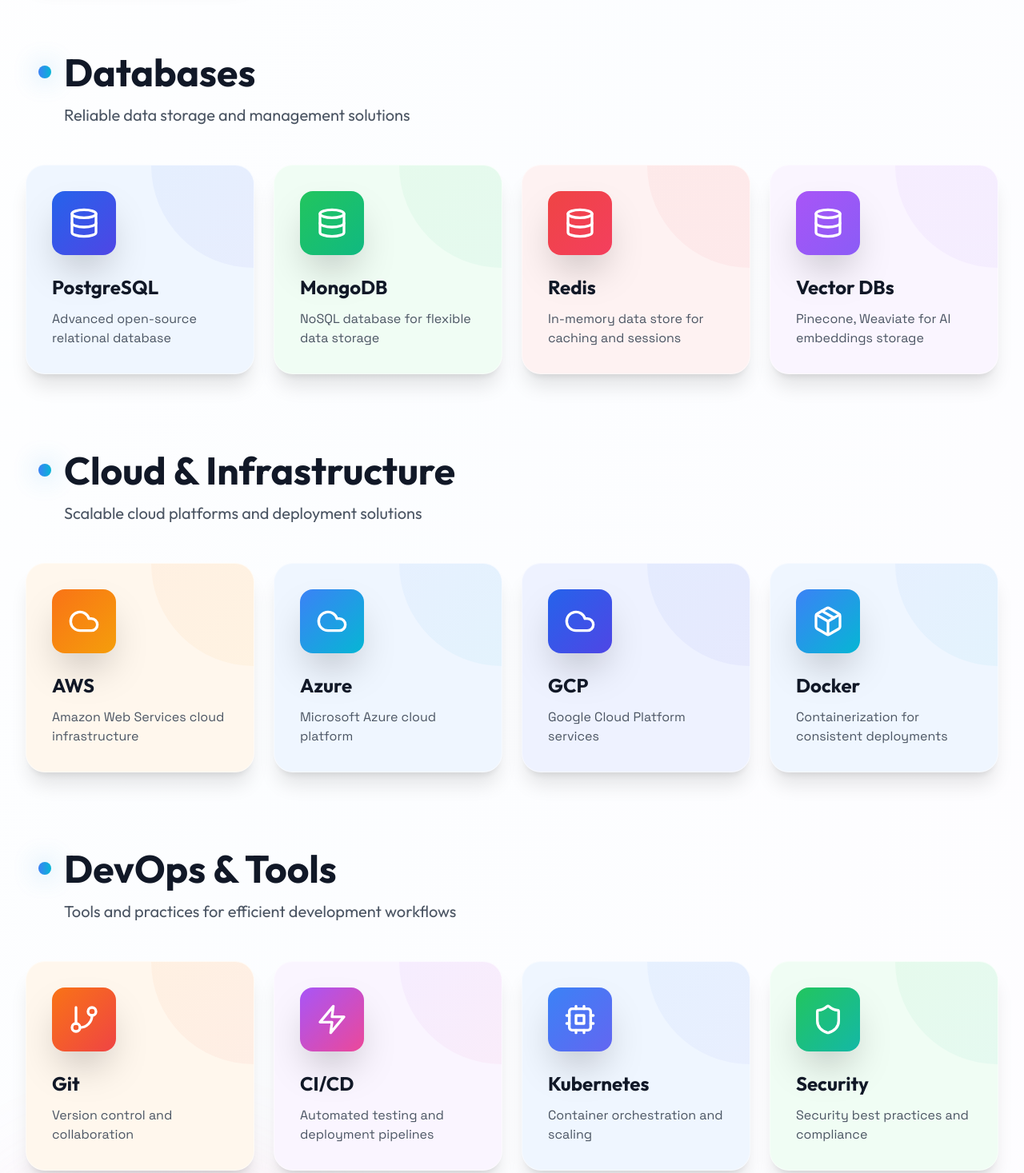
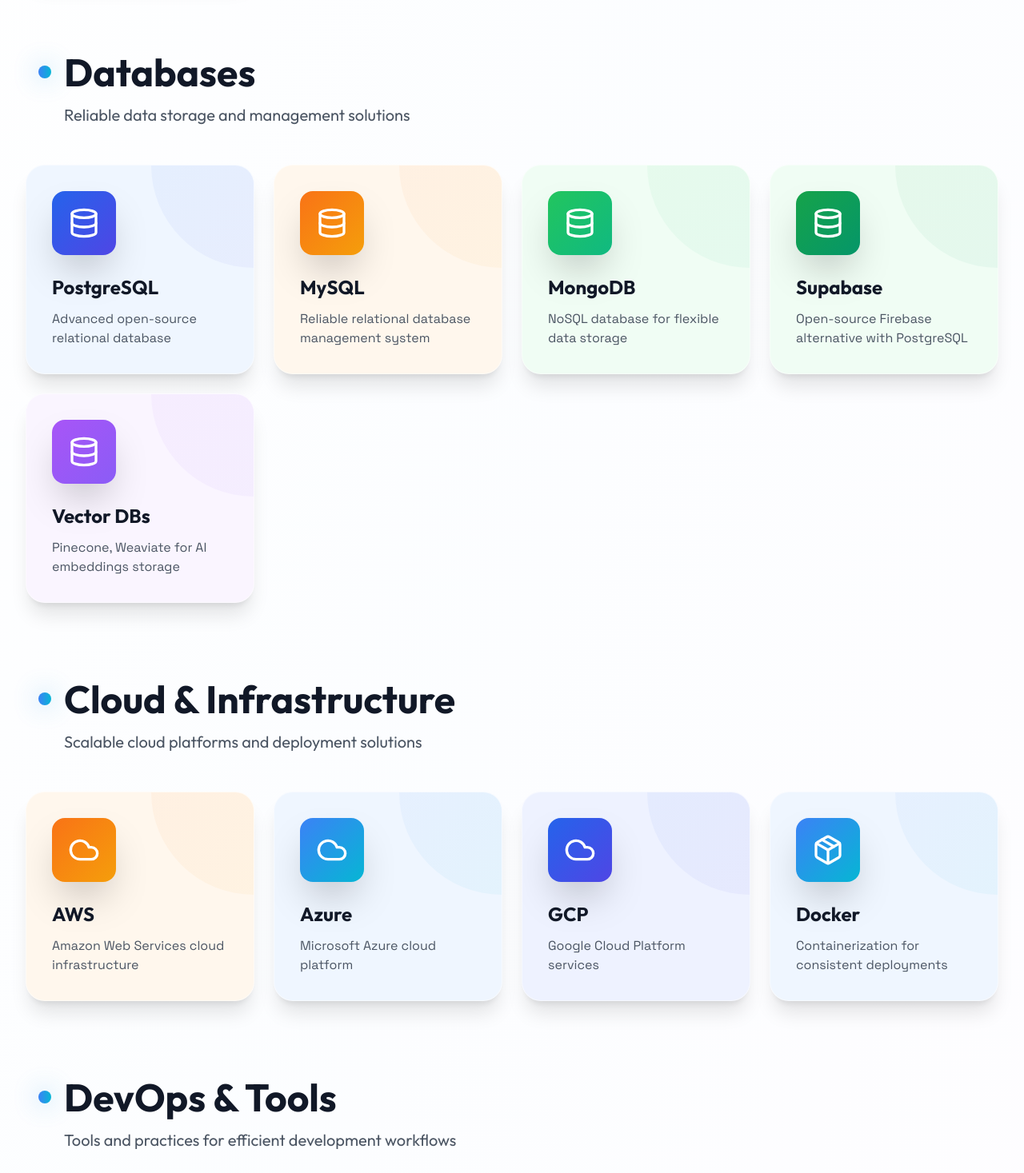
Before and after one commit to StratGenAI/website_frontend, a Next.js app: page /technologies in a window 1280 px wide. Shown: the part 1330-2797 px from the top of the page at 80% size. Built offline with nearby package versions, Linux system fonts and the light colour scheme.

Commit message:
Update technologies: replace Redis with MySQL, add Supabase, remove Kubernetes and Security. Refine Reviews section

```diff
--- a/app/technologies/page.tsx
+++ b/app/technologies/page.tsx
@@ -1,7 +1,7 @@
 'use client'
 
 import { motion } from 'framer-motion'
-import { Code2, Database, Cloud, Globe, Server, GitBranch, Package, Shield, Zap, Cpu, Layers } from 'lucide-react'
+import { Code2, Database, Cloud, Globe, Server, GitBranch, Package, Zap, Layers } from 'lucide-react'
 import { useInView } from 'react-intersection-observer'
 
 export default function TechnologiesPage() {
@@ -26,8 +26,9 @@ export default function TechnologiesPage() {
 
   const databaseTech = [
     { name: 'PostgreSQL', icon: Database, color: 'from-blue-600 to-indigo-600', bgColor: 'bg-blue-50', description: 'Advanced open-source relational database' },
+    { name: 'MySQL', icon: Database, color: 'from-orange-500 to-amber-500', bgColor: 'bg-orange-50', description: 'Reliable relational database management system' },
     { name: 'MongoDB', icon: Database, color: 'from-green-500 to-emerald-500', bgColor: 'bg-green-50', description: 'NoSQL database for flexible data storage' },
-    { name: 'Redis', icon: Database, color: 'from-red-500 to-rose-500', bgColor: 'bg-red-50', description: 'In-memory data store for caching and sessions' },
+    { name: 'Supabase', icon: Database, color: 'from-green-600 to-emerald-600', bgColor: 'bg-green-50', description: 'Open-source Firebase alternative with PostgreSQL' },
     { name: 'Vector DBs', icon: Database, color: 'from-purple-500 to-violet-500', bgColor: 'bg-purple-50', description: 'Pinecone, Weaviate for AI embeddings storage' },
   ]
 
@@ -41,8 +42,6 @@ export default function TechnologiesPage() {
   const devTools = [
     { name: 'Git', icon: GitBranch, color: 'from-orange-500 to-red-500', bgColor: 'bg-orange-50', description: 'Version control and collaboration' },
     { name: 'CI/CD', icon: Zap, color: 'from-purple-500 to-pink-500', bgColor: 'bg-purple-50', description: 'Automated testing and deployment pipelines' },
-    { name: 'Kubernetes', icon: Cpu, color: 'from-blue-500 to-indigo-500', bgColor: 'bg-blue-50', description: 'Container orchestration and scaling' },
-    { name: 'Security', icon: Shield, color: 'from-green-500 to-teal-500', bgColor: 'bg-green-50', description: 'Security best practices and compliance' },
   ]
 
   const TechSection = ({ title, subtitle, techs, delay }: { title: string, subtitle: string, techs: typeof frontendTech, delay: number }) => (
--- a/components/sections/Reviews.tsx
+++ b/components/sections/Reviews.tsx
@@ -99,7 +99,7 @@ export default function Reviews() {
               animate={inView ? { opacity: 1, y: 0 } : {}}
               transition={{ duration: 0.8, delay: 0.2 }}
             >
-              What Our <span className="gradient-text">Clients Say</span>
+              What Our <span className="gradient-text">Partners Say</span>
             </motion.h2>
 
             <motion.p
@@ -229,7 +229,7 @@ export default function Reviews() {
                           {review.company}
                         </h4>
                         <p className="text-xs sm:text-sm text-gray-600 font-body font-medium">
-                          {review.role}
+                          Business Partner
                         </p>
                       </div>
                     </div>
```
